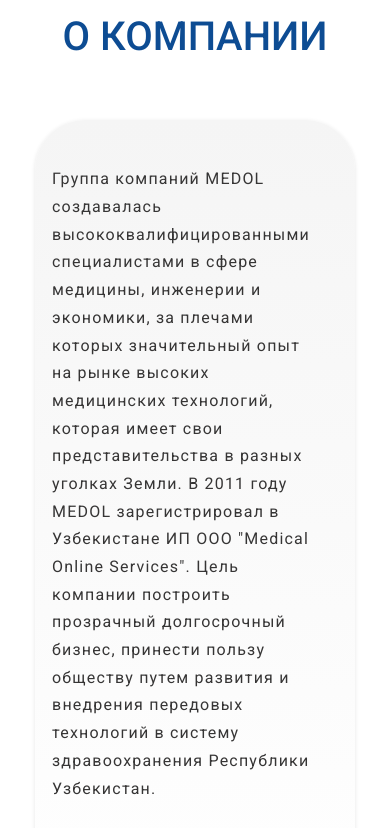
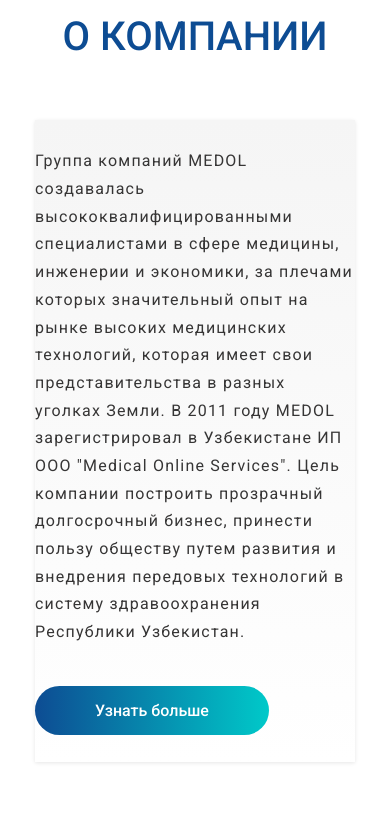
Before and after one commit to saidafzalkh/medol-tt, a Next.js app: page / in a window 390 px wide. Shown: the part 2520-3348 px from the top of the page. Built offline with nearby package versions, Linux system fonts and the light colour scheme.

Commit message:
about fix

```diff
--- a/components/sections/About.tsx
+++ b/components/sections/About.tsx
@@ -10,7 +10,7 @@
     <section className="section about">
       <Title>О КОМПАНИИ</Title>
 
-      <div className="container">
+      <div className="container about__wrapper">
         <div className="about__content">
           <Image src={aboutImage} alt="About Medol Medical" />
           <div className="about__text">
--- a/styles/components/_about.scss
+++ b/styles/components/_about.scss
@@ -1,4 +1,13 @@
 .about {
+  &__wrapper {
+    @media screen and (max-width: 375px) {
+      background: linear-gradient(
+        180deg,
+        #f5f5f5 0%,
+        rgba(245, 245, 245, 0) 100%
+      );
+    }
+  }
   &__content {
     max-width: 1023px;
     min-height: 504px;
@@ -19,6 +28,17 @@
       box-shadow: 0px 1px 4px 0px rgba(0, 0, 0, 0.1);
       padding: 45px;
       margin: auto;
+    }
+
+    @media screen and (max-width: 400px) {
+      width: 100%;
+      padding: 27px 0;
+      border-radius: 0;
+    }
+
+    @media screen and (max-width: 375px) {
+      border: none;
+      box-shadow: none;
     }
 
     p {
--- a/styles/components/_button.scss
+++ b/styles/components/_button.scss
@@ -38,6 +38,7 @@
 
 .modal-content {
   max-width: 592px;
+  max-height: 70vh;
   border-radius: 30px;
   background: $background;
   padding: 50px 70px;
```
